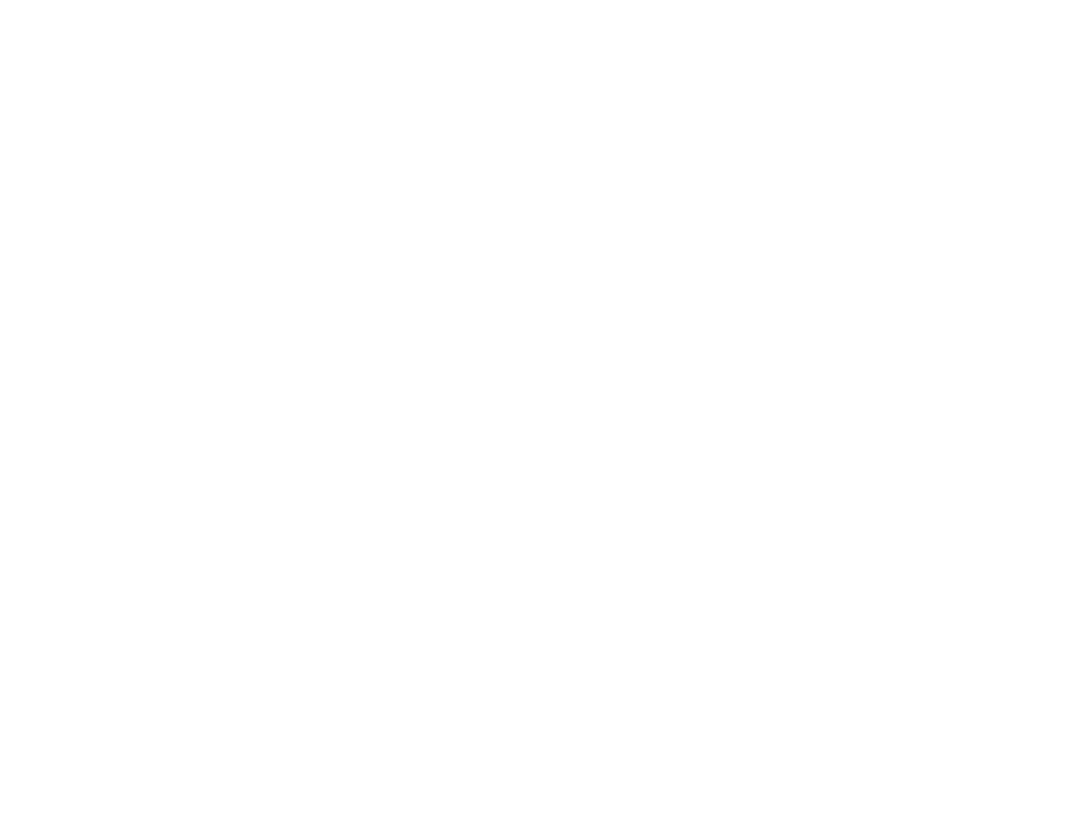
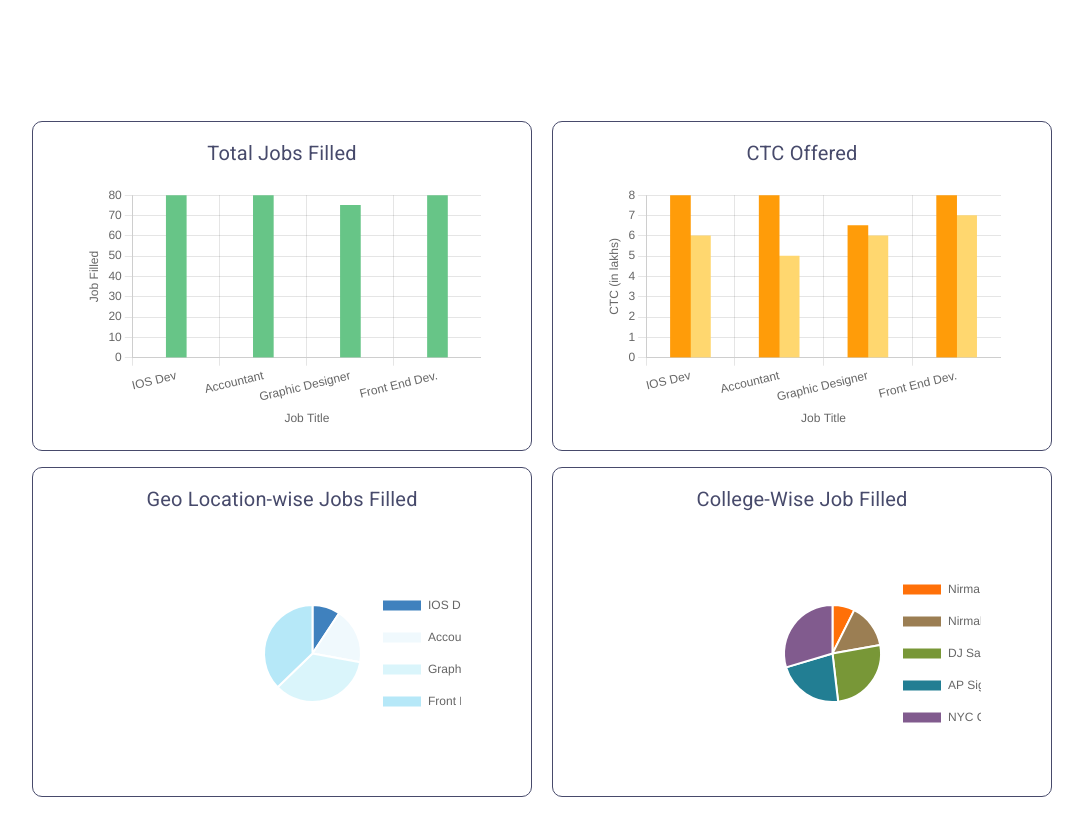
Before and after one commit to atuldedha/hardik-project, a React (Create React App) app: page / in a window 1280 px wide. Shown: the part 2200-3035 px from the top of the page, without its empty margins (163-1246 px from the left). Before the commit the page ends 2261 px from the top, so only its background shows below. Built offline with nearby package versions, Linux system fonts and the light colour scheme.

Commit message:
more data

```diff
--- a/src/components/Analytics/Analytics.js
+++ b/src/components/Analytics/Analytics.js
@@ -12,6 +12,8 @@ import {
   jobData,
   jobPieChartData as jobPieChart,
   genderChartData,
+  ctcBarChartData,
+  collegePieChart,
 } from "./staticData";
 
 const Analytics = () => {
@@ -45,7 +47,7 @@ const Analytics = () => {
     ],
   });
   //   job pie chart data
-  const [jobPieChartData, setjobPieChartData] = useState({
+  const [jobPieChartData, setJobPieChartData] = useState({
     labels: jobPieChart.map((item) => item.name),
     datasets: [
       {
@@ -63,6 +65,72 @@ const Analytics = () => {
         label: { display: false },
         data: genderChartData.map((item) => item.value),
         backgroundColor: ["#67C587", "#C9E5D0"],
+      },
+    ],
+  });
+  // jobs filled bar chart data
+  const [filledJobData, setFilledJobData] = useState({
+    labels: jobData.map((item) => item.name),
+    datasets: [
+      {
+        label: { display: false },
+        data: jobData.map((item) => item.value),
+        backgroundColor: ["#67C587"],
+        borderColor: "#67C587",
+        barPercentage: 0.5,
+        barThickness: 20,
+      },
+    ],
+  });
+  // ctc bar chart data
+  const [ctcChartData, setCtcChartData] = useState({
+    labels: ctcBarChartData.map((item) => item.name),
+    datasets: [
+      {
+        label: { display: false },
+        data: ctcBarChartData.map((item) => item.max / 10),
+        backgroundColor: ["#FF9C09"],
+        borderColor: "#FF9C09",
+        barPercentage: 0.5,
+        barThickness: 20,
+      },
+      {
+        label: { display: false },
+        data: ctcBarChartData.map((item) => item.value / 10),
+        backgroundColor: ["#FFD76F"],
+        borderColor: "#FFD76F",
+        barPercentage: 0.5,
+        barThickness: 20,
+      },
+    ],
+  });
+
+  //   location job filled pie chart data
+  const [locationPieChartData, setLocationPieChartData] = useState({
+    labels: jobPieChart.map((item) => item.name),
+    datasets: [
+      {
+        label: { display: false },
+        data: jobPieChart.map((item) => item.value),
+        backgroundColor: ["#3F81BE", "#F0F9FD", "#DAF5FB", "#B6E8F8"],
+      },
+    ],
+  });
+
+  //   colllege wise job filled pie chart data
+  const [collegePieChartData, setCollegePieChartData] = useState({
+    labels: collegePieChart.map((item) => item.name),
+    datasets: [
+      {
+        label: { display: false },
+        data: collegePieChart.map((item) => item.value),
+        backgroundColor: [
+          "#FF7008",
+          "#9B7E53",
+          "#789737",
+          "#227E93",
+          "#815B8E",
+        ],
       },
     ],
   });
@@ -151,6 +219,54 @@ const Analytics = () => {
           heading="Gender-Wise Applicants"
         />
       </Box>
+
+      {/* barcharts */}
+      <Box
+        sx={{
+          display: "grid",
+          gridTemplateColumns: "2fr 2fr",
+          gap: "20px",
+          height: "330px",
+          marginTop: "200px",
+        }}
+      >
+        {/* custom component to represent experience bar chart */}
+        <BarChartInfo
+          chartData={filledJobData}
+          heading="Total Jobs Filled"
+          xAxisLabel="Job Title"
+          yAxisLabel="Job Filled"
+        />
+        {/* custom component to represent job bar chart */}
+        <BarChartInfo
+          chartData={ctcChartData}
+          heading="CTC Offered"
+          xAxisLabel="Job Title"
+          yAxisLabel="CTC (in lakhs)"
+        />
+      </Box>
+
+      {/* pie charts */}
+      <Box
+        sx={{
+          display: "grid",
+          gridTemplateColumns: "2fr 2fr",
+          gap: "20px",
+          height: "330px",
+          marginTop: "16px",
+        }}
+      >
+        {/* custom component to represent experience bar chart */}
+        <PieChartInfo
+          chartData={locationPieChartData}
+          heading="Geo Location-wise Jobs Filled"
+        />
+        {/* custom component to represent job bar chart */}
+        <PieChartInfo
+          chartData={collegePieChartData}
+          heading="College-Wise Job Filled"
+        />
+      </Box>
     </Box>
   );
 };
--- a/src/components/Analytics/staticData.js
+++ b/src/components/Analytics/staticData.js
@@ -85,4 +85,66 @@ const genderChartData = [
   },
 ];
 
-export { experienceData, jobData, jobPieChartData, genderChartData };
+const ctcBarChartData = [
+  {
+    id: 1,
+    name: "IOS Dev",
+    max: 80,
+    value: 60,
+  },
+  {
+    id: 2,
+    name: "Accountant",
+    max: 80,
+    value: 50,
+  },
+  {
+    id: 3,
+    name: "Graphic Designer",
+    max: 65,
+    value: 60,
+  },
+  {
+    id: 4,
+    name: "Front End Dev.",
+    max: 80,
+    value: 70,
+  },
+];
+
+const collegePieChart = [
+  {
+    id: 1,
+    name: "Nirma Uvi College",
+    value: 20,
+  },
+  {
+    id: 2,
+    name: "Nirmal Jena College",
+    value: 40,
+  },
+  {
+    id: 3,
+    name: "DJ Sanghvi College",
+    value: 70,
+  },
+  {
+    id: 4,
+    name: "AP Sign College",
+    value: 60,
+  },
+  {
+    id: 5,
+    name: "NYC College",
+    value: 80,
+  },
+];
+
+export {
+  experienceData,
+  jobData,
+  jobPieChartData,
+  genderChartData,
+  ctcBarChartData,
+  collegePieChart,
+};
```
